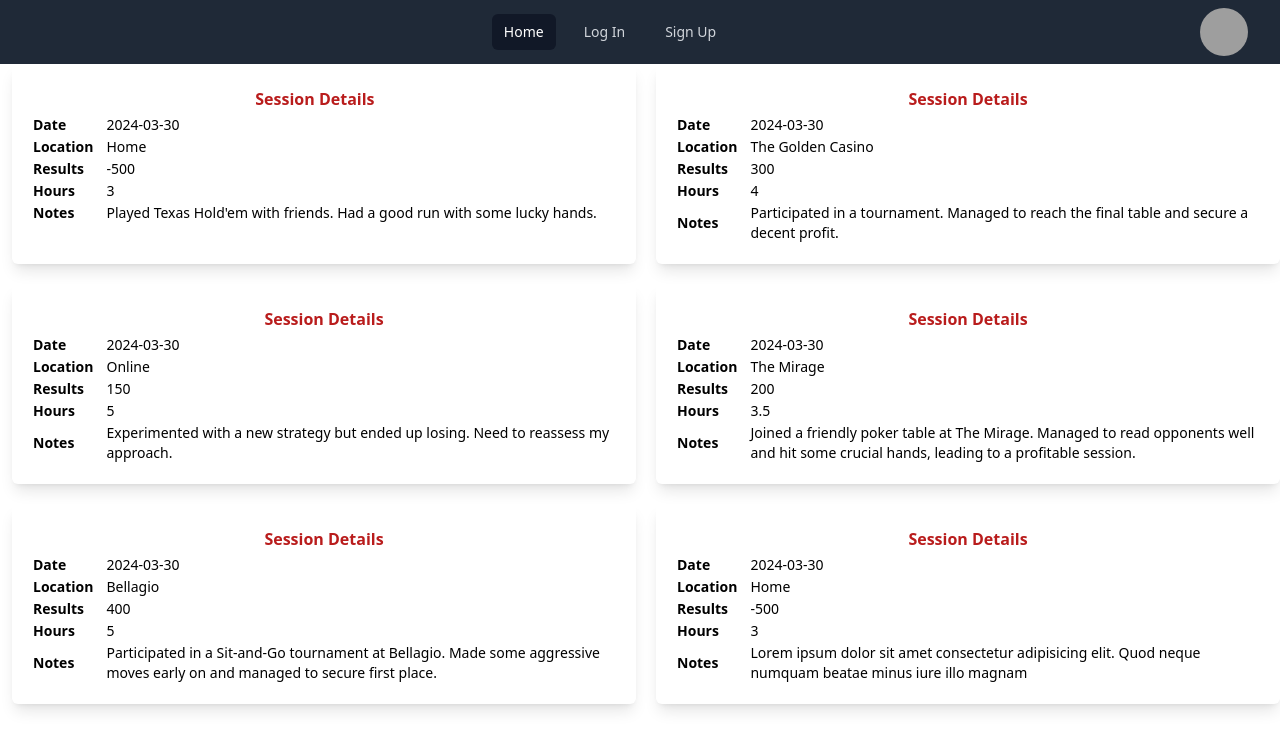
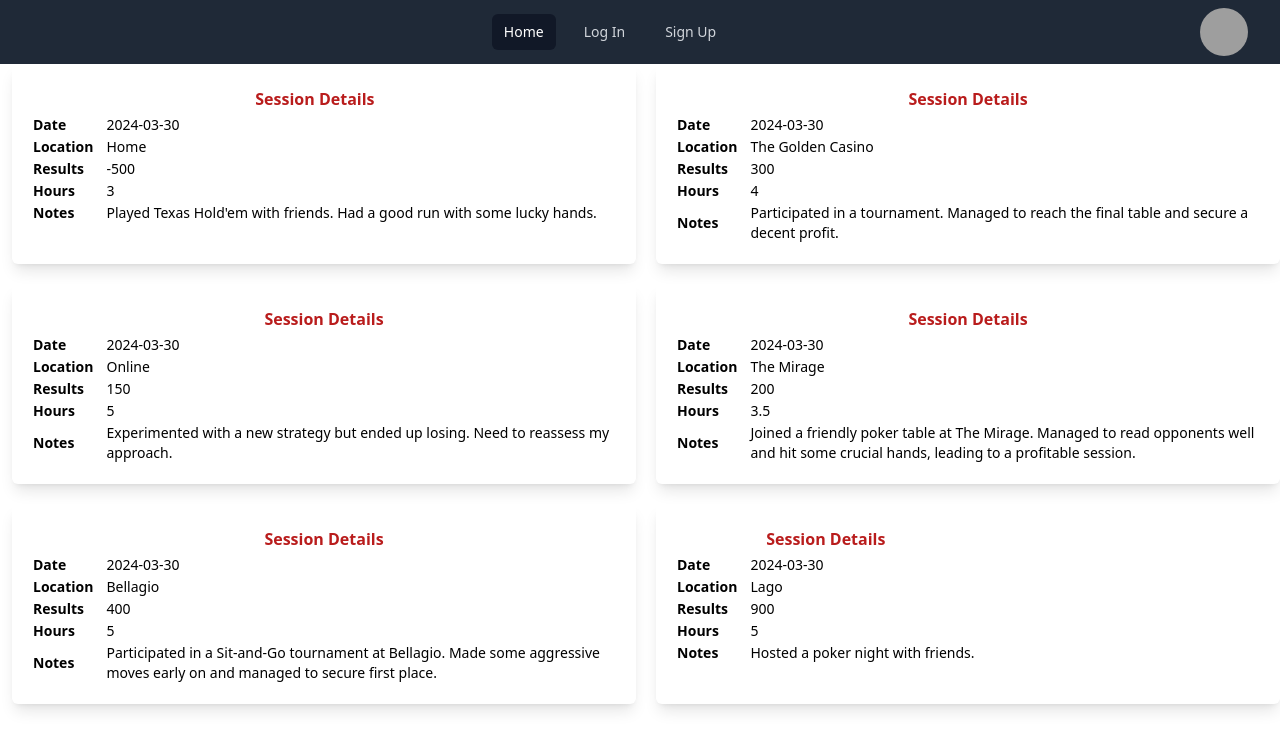
Before and after one commit to Dawnie2021/poker-buddy, a React (Vite) app in the folder client/: page /managesessions in a window 1280 px wide. Shown: the top 750 px of the page. Built offline with nearby package versions, Linux system fonts and the light colour scheme; grey boxes are pictures that could not be loaded.

Commit message:
added data

```diff
--- a/client/src/pages/ManageSessions.jsx
+++ b/client/src/pages/ManageSessions.jsx
@@ -266,27 +266,26 @@ export default function ManageSessions() {
                 <td>
                   <strong>Location</strong>
                 </td>
-                <td className="pl-3">Home</td>
+                <td className="pl-3">Lago</td>
               </tr>
               <tr>
                 <td>
                   <strong>Results</strong>
                 </td>
-                <td className="pl-3">-500</td>
+                <td className="pl-3">900</td>
               </tr>
               <tr>
                 <td>
                   <strong>Hours</strong>
                 </td>
-                <td className="pl-3">3</td>
+                <td className="pl-3">5</td>
               </tr>
               <tr>
                 <td>
                   <strong>Notes</strong>
                 </td>
                 <td className="pl-3">
-                  Lorem ipsum dolor sit amet consectetur adipisicing elit. Quod
-                  neque numquam beatae minus iure illo magnam
+                Hosted a poker night with friends.
                 </td>
               </tr>
             </tbody>
```
